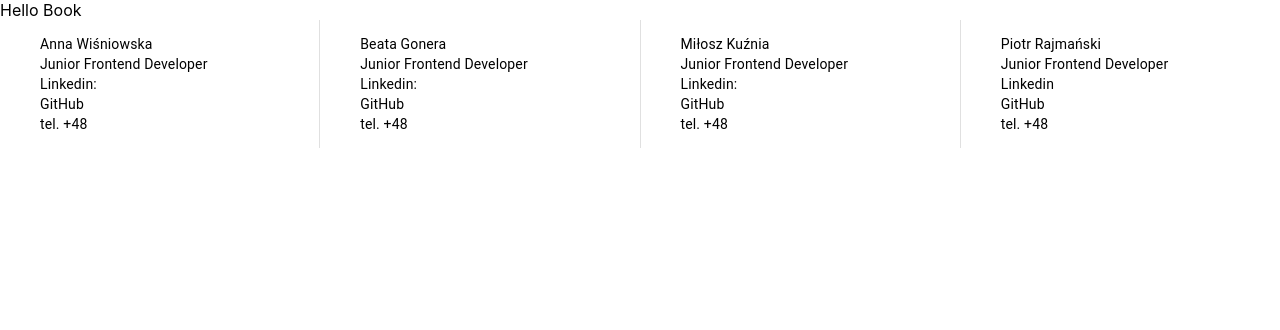
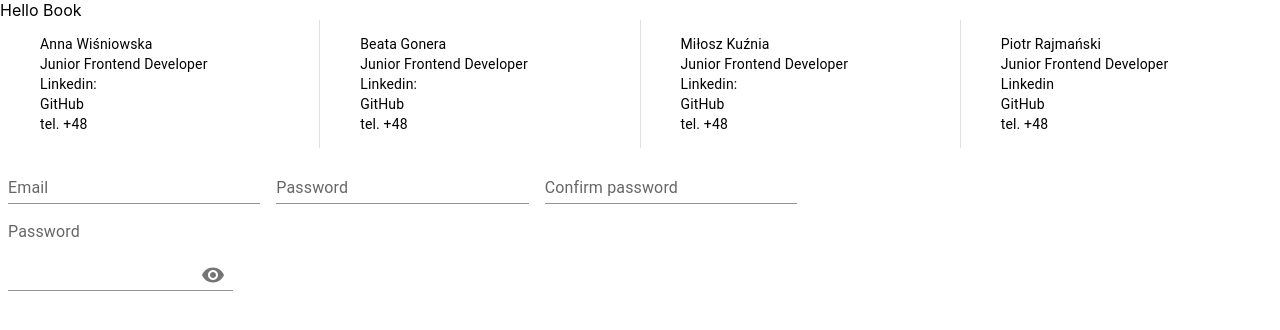
Before and after one commit to rajmanski/BookShare, a React (Create React App) app: page / in a window 1280 px wide. Shown: the top 330 px of the page. Built offline with nearby package versions, Linux system fonts and the light colour scheme.

Commit message:
Rozpoczęcie pracy nad RegiterPanel

```diff
--- a/package.json
+++ b/package.json
@@ -5,6 +5,7 @@
   "dependencies": {
     "@emotion/react": "^11.10.5",
     "@emotion/styled": "^11.10.5",
+    "@mui/icons-material": "^5.10.15",
     "@mui/material": "^5.10.15",
     "@mui/styled-engine-sc": "^5.10.14",
     "@testing-library/jest-dom": "^5.16.5",
--- a/src/App.tsx
+++ b/src/App.tsx
@@ -1,12 +1,14 @@
 import './App.css';
 import { Footer } from './components/Footer/Footer';
 import { HomePage } from './components/HomePage/HomePage';
+import { RegisterPage } from './components/RegisterPage/RegisterPage';
 
 function App() {
   return (
     <div>
       <HomePage />
       <Footer />
+      <RegisterPage />
 
     </div>
 
--- /dev/null
+++ b/src/components/RegisterPage/RegisterPage.tsx
@@ -0,0 +1,79 @@
+import Box from '@mui/material/Box';
+import { useState } from 'react';
+import TextField from '@mui/material/TextField';
+import InputLabel from '@mui/material/InputLabel';
+import Input from '@mui/material/Input';
+import InputAdornment from '@mui/material/InputAdornment';
+import IconButton from '@mui/material/IconButton';
+import Visibility from '@mui/icons-material/Visibility';
+import VisibilityOff from '@mui/icons-material/VisibilityOff';
+
+
+export const RegisterPage = () => {
+
+    interface State {
+        amount: string;
+        password: string;
+        weight: string;
+        weightRange: string;
+        showPassword: boolean;}
+
+    const [values, setValues] = useState<State>({
+        amount: '',
+        password: '',
+        weight: '',
+        weightRange: '',
+        showPassword: false,
+    });
+
+    const handleChange =
+    (prop: keyof State) => (event: React.ChangeEvent<HTMLInputElement>) => {
+      setValues({ ...values, [prop]: event.target.value });
+    };
+
+    const handleClickShowPassword = () => {
+        setValues({
+          ...values,
+          showPassword: !values.showPassword,
+        });
+      };
+
+      const handleMouseDownPassword = (event: React.MouseEvent<HTMLButtonElement>) => {
+        event.preventDefault();
+      };
+
+   return (
+    <Box
+      component="form"
+      sx={{
+        '& > :not(style)': { m: 1, width: '25ch' },
+      }}
+      noValidate
+      autoComplete="off"
+    >
+      <TextField id="standard-basic" label="Email" variant="standard" />
+      <TextField id="standard-basic" label="Password" variant="standard" />
+      <TextField id="standard-basic" label="Confirm password" variant="standard" />
+      <InputLabel htmlFor="standard-adornment-password">Password</InputLabel>
+      <Input
+
+            id="standard-adornment-password"
+            type={values.showPassword ? 'text' : 'password'}
+            value={values.password}
+            onChange={handleChange('password')}
+            endAdornment={
+                <InputAdornment position="end">
+                  <IconButton
+                    aria-label="toggle password visibility"
+                    onClick={handleClickShowPassword}
+                    onMouseDown={handleMouseDownPassword}
+                  >
+                    {values.showPassword ? <VisibilityOff /> : <Visibility />}
+                  </IconButton>
+                </InputAdornment>
+              }
+
+            />
+    </Box>
+   )
+}
```
Also changed, not shown: 1 other file (tests, documents, lock files or other folders).
